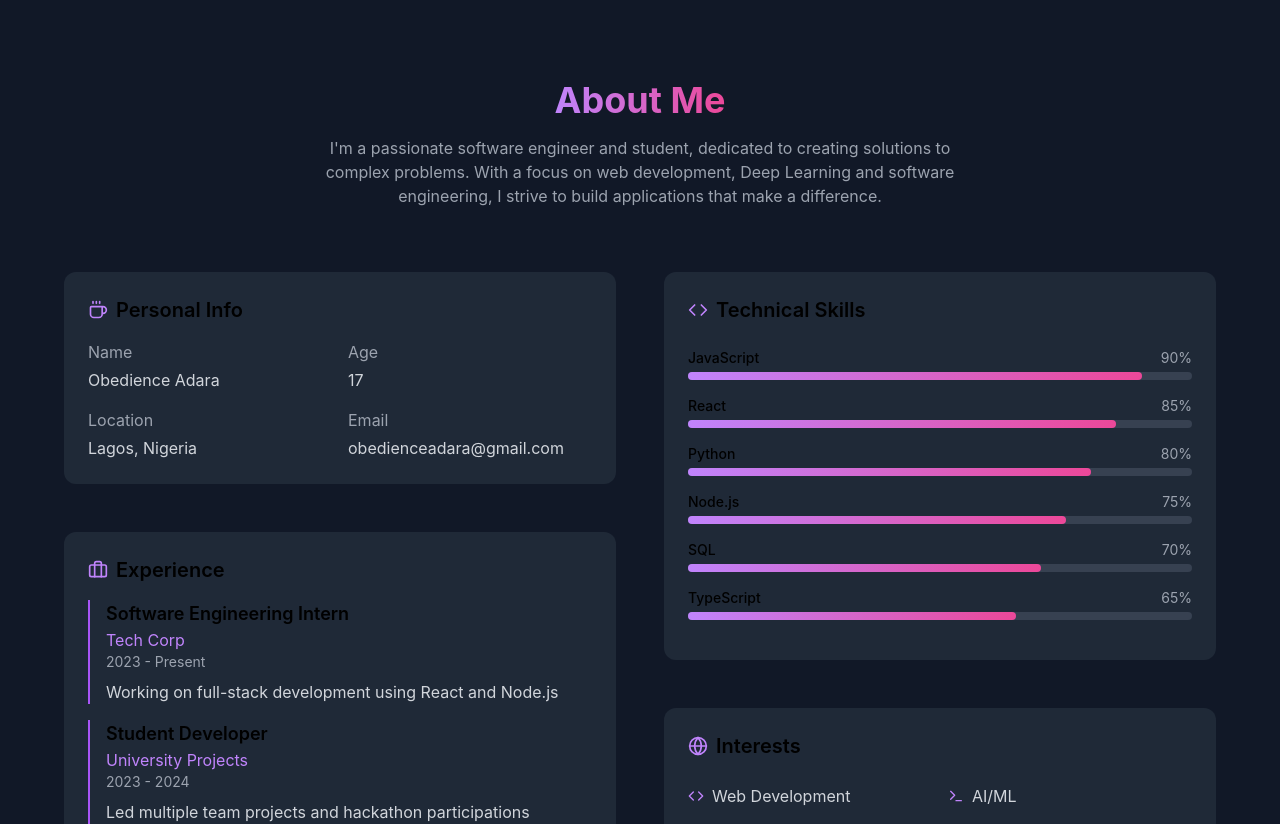
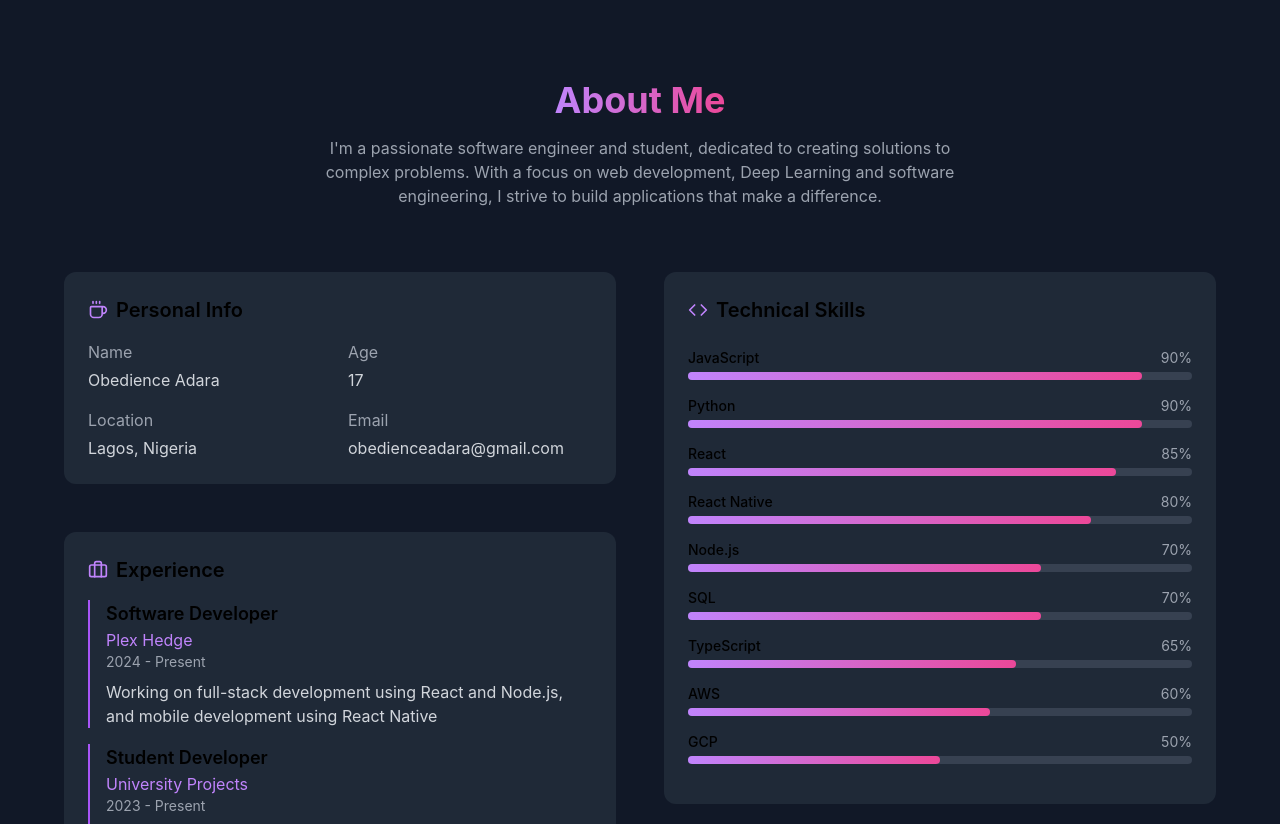
Before and after one commit to ObedienceAdara/Portfolio-Website, a React (Create React App) app: page /#/about in a window 1280 px wide. Shown: the top 824 px of the page. Built offline with nearby package versions, Linux system fonts and the light colour scheme.

Commit message:
Description of your changes

```diff
--- a/src/screens/AboutScreen.jsx
+++ b/src/screens/AboutScreen.jsx
@@ -4,24 +4,27 @@ import { Code, Book, Terminal, Briefcase, Award, Download, Globe, Coffee } from
 const AboutSection = () => {
   const skills = [
     { name: 'JavaScript', level: 90 },
+    { name: 'Python', level: 90 },
     { name: 'React', level: 85 },
-    { name: 'Python', level: 80 },
-    { name: 'Node.js', level: 75 },
+    { name: 'React Native', level: 80 },
+    { name: 'Node.js', level: 70 },
     { name: 'SQL', level: 70 },
-    { name: 'TypeScript', level: 65 }
+    { name: 'TypeScript', level: 65 },
+    { name: 'AWS', level: 60 },
+    { name: 'GCP', level: 50 }
   ];
 
   const experiences = [
     {
-      title: 'Software Engineering Intern',
-      company: 'Tech Corp',
-      period: '2023 - Present',
-      description: 'Working on full-stack development using React and Node.js'
+      title: 'Software Developer',
+      company: 'Plex Hedge',
+      period: '2024 - Present',
+      description: 'Working on full-stack development using React and Node.js, and mobile development using React Native'
     },
     {
       title: 'Student Developer',
       company: 'University Projects',
-      period: '2023 - 2024',
+      period: '2023 - Present',
       description: 'Led multiple team projects and hackathon participations'
     }
   ];
--- a/src/screens/HomePage.jsx
+++ b/src/screens/HomePage.jsx
@@ -42,8 +42,8 @@ const PersonalWebsite = () => {
 
   const Projects = [
     {
-      name: "Block Sphere",
-      description: "A next generation decentralized social media platform with end-to-end encryption",
+      name: "E-commerce App",
+      description: "A full-stack e-commerce platform",
       tech: ["Node", "React", "Mongo DB"]
     },
     {
--- a/src/screens/ProjectScreen.jsx
+++ b/src/screens/ProjectScreen.jsx
@@ -19,7 +19,7 @@ const ProjectsSection = () => {
       image: "/api/placeholder/600/400",
       category: "web",
       technologies: ["React", "Node.js", "MongoDB", "Express", "Stripe"],
-      githubLink: "https://github.com/",
+      githubLink: "https://github.com/obedienceadara/ecommerce-app",
       liveLink: "https://demo.com",
       features: [
         "User authentication and authorization",
@@ -35,7 +35,7 @@ const ProjectsSection = () => {
       image: "/api/placeholder/600/400",
       category: "mobile",
       technologies: ["React Native", "Firebase", "Redux", "TypeScript"],
-      githubLink: "https://github.com",
+      githubLink: "https://github.com/obedienceadara/task-management-app",
       liveLink: "https://demo.com",
       features: [
         "Real-time task synchronization",
@@ -51,7 +51,7 @@ const ProjectsSection = () => {
       image: "/api/placeholder/600/400",
       category: "backend",
       technologies: ["Node.js", "Docker", "Redis", "PostgreSQL"],
-      githubLink: "https://github.com",
+      githubLink: "https://github.com/obedienceadara/api-gateway",
       features: [
         "Request routing and load balancing",
         "Rate limiting and caching",
@@ -66,8 +66,8 @@ const ProjectsSection = () => {
       image: "/api/placeholder/600/400",
       category: "web",
       technologies: ["React", "Tailwind CSS", "Framer Motion"],
-      githubLink: "https://github.com",
-      liveLink: "https://demo.com",
+      githubLink: "https://github.com/obedienceadara/PortfolioWebsite",
+      liveLink: "obedienceadara.github.io/Portfolio-Website",
       features: [
         "Responsive design",
         "Dark mode support",
```
